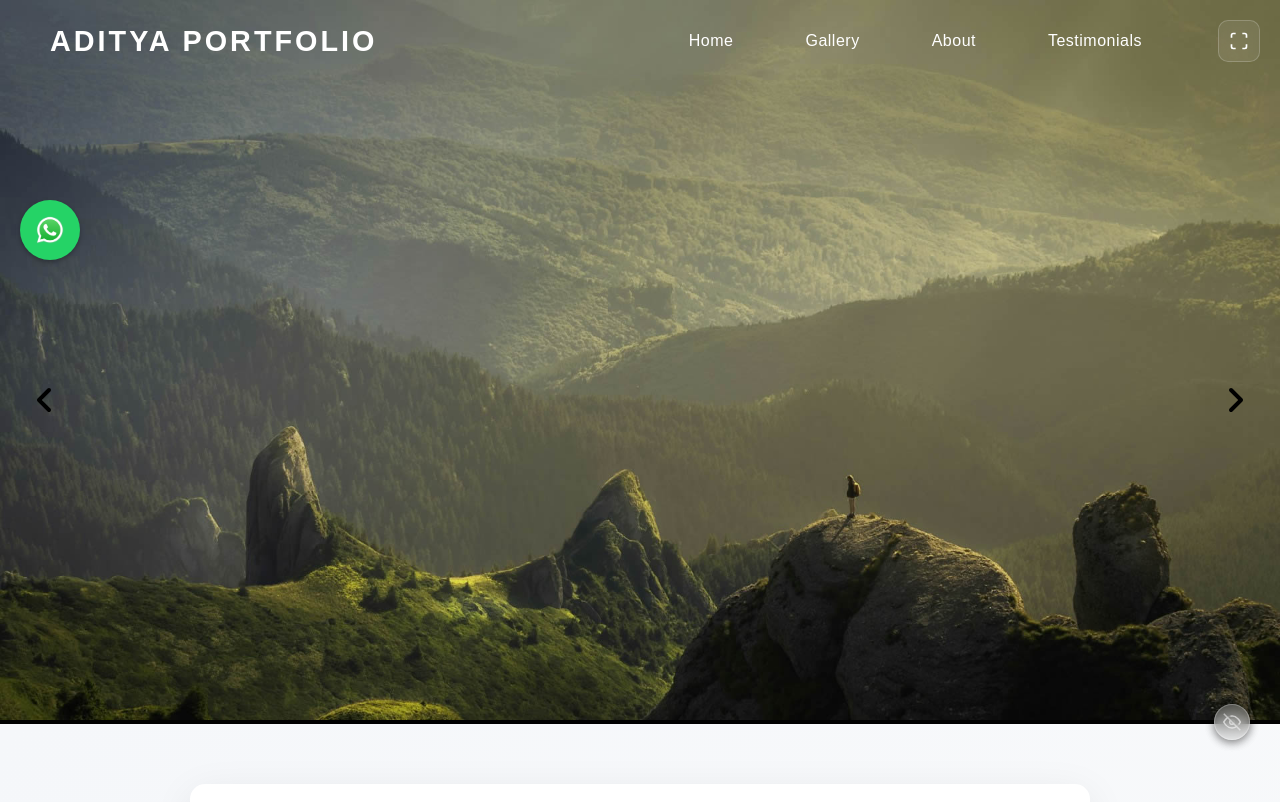
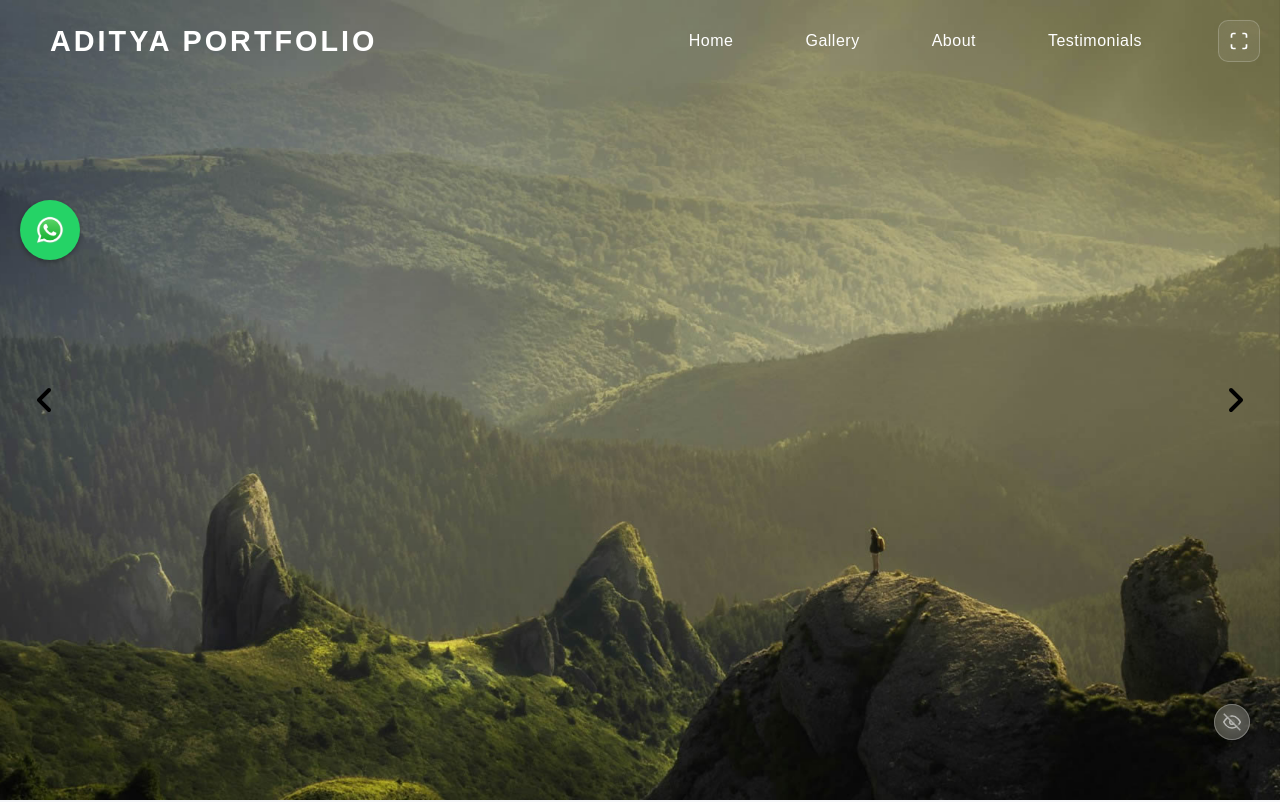
Before and after one commit to pavan-kumar2/aditya-portfolio, a React (Vite) app: page / in a window 1280 px wide. Shown: the top 802 px of the page. Built offline with nearby package versions, Linux system fonts and the light colour scheme; the HTML template or start-up script is replaced by a standard one.

Commit message:
Refactor Slider component structure; enhance readability and maintainability

```diff
--- a/src/layouts/Slider/Slider.tsx
+++ b/src/layouts/Slider/Slider.tsx
@@ -15,6 +15,7 @@ const Slider = () => {
     const nextRef = useRef<HTMLButtonElement | null>(null);
 
     return (
+        <section className="hero-section">
             <div className="slider-wrapper">
                 {/* Custom navigation buttons */}
                 <button ref={prevRef} className="nav-btn prev">
@@ -58,6 +59,8 @@ const Slider = () => {
                     </SwiperSlide>
                 </Swiper>
             </div>
+        </section>
+
     );
 };
 
```
Lines whose indentation alone changed are shown as unchanged.
